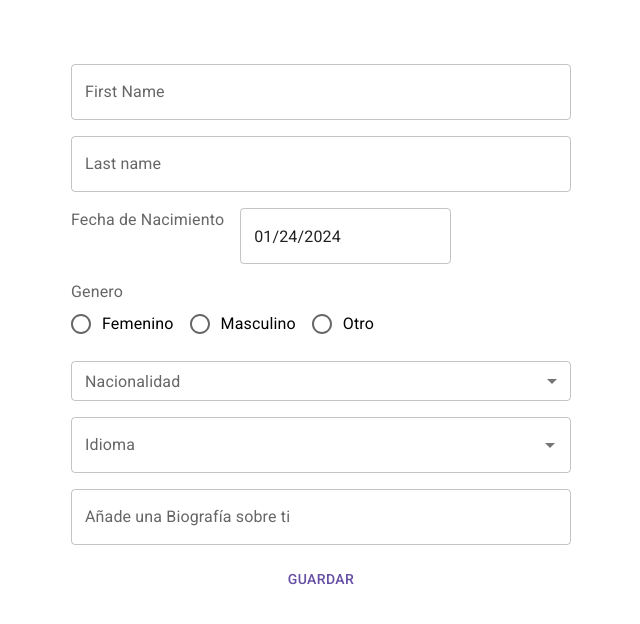
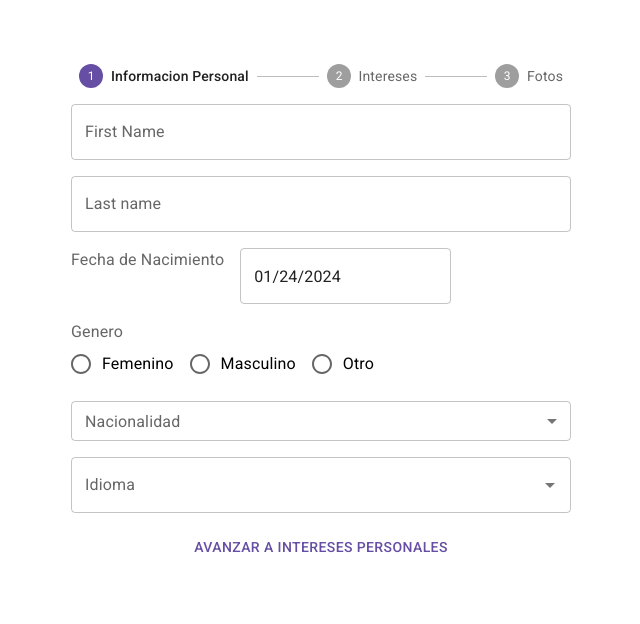
Before and after one commit to PeepholeApp/NFSD_APP_FRONTEND, a React (Vite) app: page /profile in a window 1280 px wide. Shown: the top 624 px of the page, without its empty margins (1-641 px from the left). Built offline with nearby package versions, Linux system fonts and the light colour scheme.

Commit message:
modified profile page to use wizard

```diff
--- a/src/pages/Profile.jsx
+++ b/src/pages/Profile.jsx
@@ -1,4 +1,3 @@
-
 import TextField from "@mui/material/TextField";
 import Stack from "@mui/material/Stack";
 import Typography from "@mui/material/Typography";
@@ -16,6 +15,10 @@ import Box from "@mui/material/Box";
 import Autocomplete from "@mui/material/Autocomplete";
 import Button from "@mui/material/Button";
 import axios from "axios";
+
+import Stepper from "@mui/material/Stepper";
+import Step from "@mui/material/Step";
+import StepLabel from "@mui/material/StepLabel";
 
 const languagesOptions = [
   {
@@ -47,6 +50,11 @@ const Profile = () => {
   const [nationality, setNationality] = useState("");
   const [genero, setGenero] = useState("");
   const [languages, setLanguages] = useState([]);
+  const [step, setStep] = useState(0);
+
+  const onNext = async () => {
+    setStep((prevStep) => prevStep + 1);
+  };
 
   const onSave = async () => {
     const response = await axios.post("http://localhost:3001/profiles", {
@@ -62,6 +70,20 @@ const Profile = () => {
   return (
     <Box sx={{ m: 8 }}>
       <Stack sx={{ width: 500 }} spacing={2}>
+        <Stepper activeStep={step}>
+          <Step>
+            <StepLabel>Informacion Personal</StepLabel>
+          </Step>
+          <Step>
+            <StepLabel>Intereses</StepLabel>
+          </Step>
+          <Step>
+            <StepLabel>Fotos</StepLabel>
+          </Step>
+        </Stepper>
+
+        {step === 0 ? (
+          <>
             <FormControl>
               <TextField
                 label="First Name"
@@ -84,7 +106,9 @@ const Profile = () => {
 
             <Stack direction="row">
               {/* <Typography variant="body1">Fecha de Nacimiento</Typography> */}
-          <FormLabel sx={{ paddingRight: 2 }}>Fecha de Nacimiento</FormLabel>
+              <FormLabel sx={{ paddingRight: 2 }}>
+                Fecha de Nacimiento
+              </FormLabel>
               <DatePicker
                 value={brithday}
                 onChange={(date) => {
@@ -112,7 +136,11 @@ const Profile = () => {
                   control={<Radio />}
                   label="Masculino"
                 />
-            <FormControlLabel value="other" control={<Radio />} label="Otro" />
+                <FormControlLabel
+                  value="other"
+                  control={<Radio />}
+                  label="Otro"
+                />
               </RadioGroup>
             </FormControl>
 
@@ -142,9 +170,15 @@ const Profile = () => {
                 multiple
                 options={languagesOptions}
                 // filterSelectedOptions
-            renderInput={(params) => <TextField {...params} label="Idioma" />}
+                renderInput={(params) => (
+                  <TextField {...params} label="Idioma" />
+                )}
               />
             </FormControl>
+            <Button onClick={onNext}>Avanzar a intereses personales</Button>
+          </>
+        ) : step === 1 ? (
+          <>
             <FormControl
               sx={{
                 width: 500,
@@ -153,7 +187,14 @@ const Profile = () => {
             >
               <TextField fullWidth label="Añade una Biografía sobre ti" />
             </FormControl>
-        <Button onClick={onSave}>GUARDAR</Button>
+            <Button onClick={onNext}>Siguiente</Button>
+          </>
+        ) : step === 2 ? (
+          <>
+            <h1>Subir fotos</h1>
+            <Button onClick={onSave}>Guardar</Button>
+          </>
+        ) : null}
       </Stack>
     </Box>
   );
```
Lines whose indentation alone changed are shown as unchanged.
